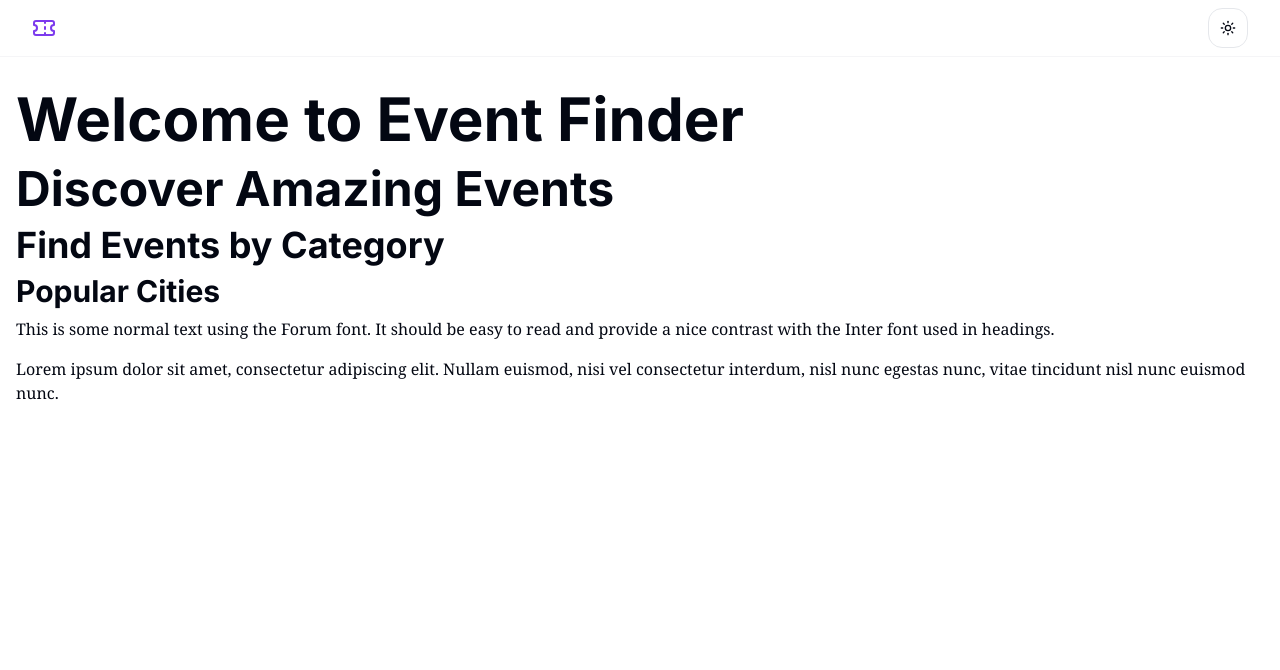
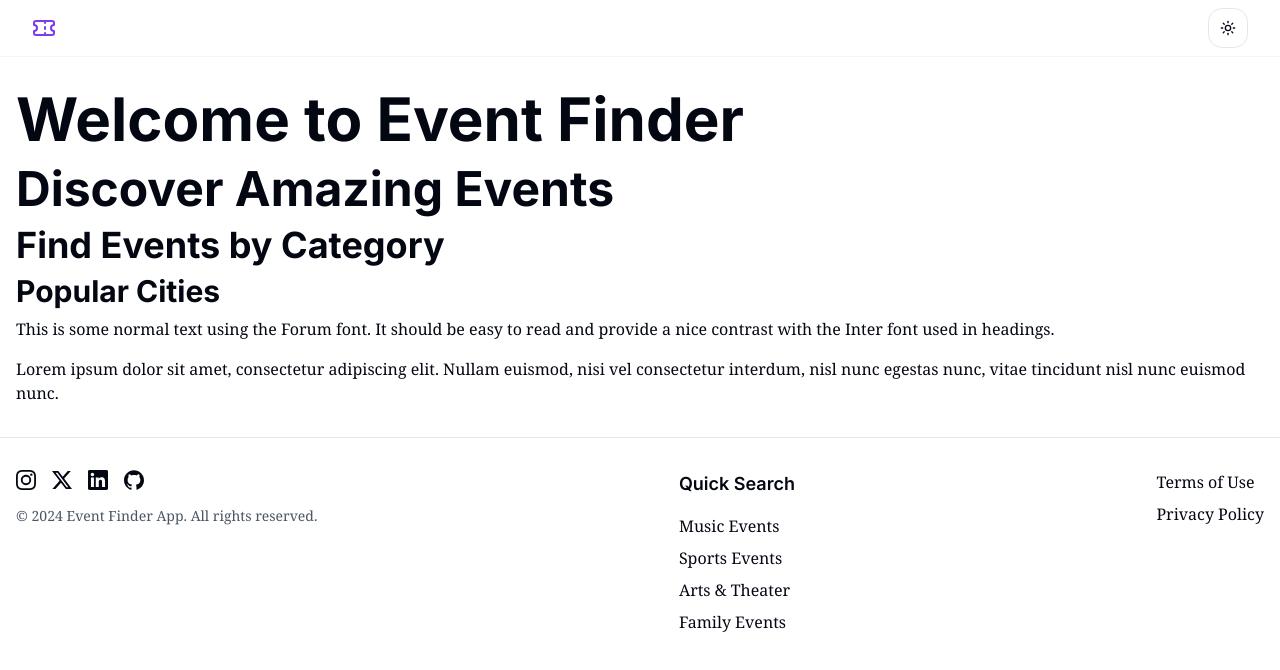
Before and after one commit to violrend/event-finder, a Next.js app: page / in a window 1280 px wide. Shown: the top 670 px of the page. Built offline with nearby package versions, Linux system fonts and the light colour scheme.

Commit message:
Add footer component with social links and quick search; update layout

```diff
--- a/app/layout.tsx
+++ b/app/layout.tsx
@@ -2,6 +2,7 @@ import { inter, noto_serif } from './fonts/fonts'
 import { ThemeProvider } from "@/components/theme-provider"
 import { Header } from "@/components/header"
 import "./globals.css"
+import Footer from '@/components/footer'
 
 export const metadata = {
   title: "Event Finder App",
@@ -24,6 +25,7 @@ export default function RootLayout({
         >
           <Header />
           <main>{children}</main>
+          <Footer />
         </ThemeProvider>
       </body>
     </html>
--- /dev/null
+++ b/components/footer.tsx
@@ -0,0 +1,73 @@
+import Link from 'next/link'
+import {
+  siInstagram,
+  siX,
+  siLinkedin,
+  siGithub
+} from 'simple-icons'
+
+type SocialIconProps = {
+  icon: {
+    path: string;
+    title: string;
+    hex: string;
+  };
+  href: string;
+  label: string;
+}
+
+const SocialIcon = ({ icon, href, label }: SocialIconProps) => (
+  <a
+    href={href}
+    target="_blank"
+    rel="noopener noreferrer"
+    aria-label={label}
+    className={`text-[#${icon.hex}] dark:text-[#${icon.hex}] transition-colors duration-200`}
+  >
+    <svg role="img" viewBox="0 0 24 24" className="w-5 h-5 fill-current">
+      <path d={icon.path}/>
+    </svg>
+  </a>
+)
+
+const Footer = () => {
+  const currentYear = new Date().getFullYear()
+
+  return (
+    <footer className="border-t">
+      <div className="container mx-auto px-4 py-8">
+        <div className="flex flex-col md:flex-row md:justify-between space-y-6 md:space-y-0">
+          {/* Quick Search Links - Top on mobile, middle on desktop */}
+          <div className="flex flex-col space-y-2 order-1 md:order-2">
+            <h3 className="font-semibold text-lg mb-2">Quick Search</h3>
+            <Link href="/events/music" className="hover:underline">Music Events</Link>
+            <Link href="/events/sports" className="hover:underline">Sports Events</Link>
+            <Link href="/events/arts" className="hover:underline">Arts & Theater</Link>
+            <Link href="/events/family" className="hover:underline">Family Events</Link>
+          </div>
+
+          {/* Social Links and Copyright - Bottom on mobile, left on desktop */}
+          <div className="flex flex-col space-y-4 order-3 md:order-1">
+            <div className="flex space-x-4">
+            <SocialIcon icon={siInstagram} href="https://instagram.com" label="Instagram" />
+              <SocialIcon icon={siX} href="https://twitter.com" label="Twitter" />
+              <SocialIcon icon={siLinkedin} href="https://linkedin.com" label="LinkedIn" />
+              <SocialIcon icon={siGithub} href="https://github.com/yourusername/event-finder-app" label="GitHub" />
+            </div>
+            <p className="text-sm text-gray-600">
+              © {currentYear} Event Finder App. All rights reserved.
+            </p>
+          </div>
+
+          {/* Legal Links - Middle on mobile, right on desktop */}
+          <div className="flex flex-col space-y-2 order-2 md:order-3">
+            <Link href="/terms" className="hover:underline">Terms of Use</Link>
+            <Link href="/privacy" className="hover:underline">Privacy Policy</Link>
+          </div>
+        </div>
+      </div>
+    </footer>
+  )
+}
+
+export default Footer
--- a/package.json
+++ b/package.json
@@ -18,6 +18,7 @@
     "next-themes": "^0.4.4",
     "react": "^19.0.0",
     "react-dom": "^19.0.0",
+    "simple-icons": "^13.19.0",
     "tailwind-merge": "^2.5.5",
     "tailwindcss-animate": "^1.0.7"
   },
```
Also changed, not shown: 1 other file (tests, documents, lock files or other folders).
